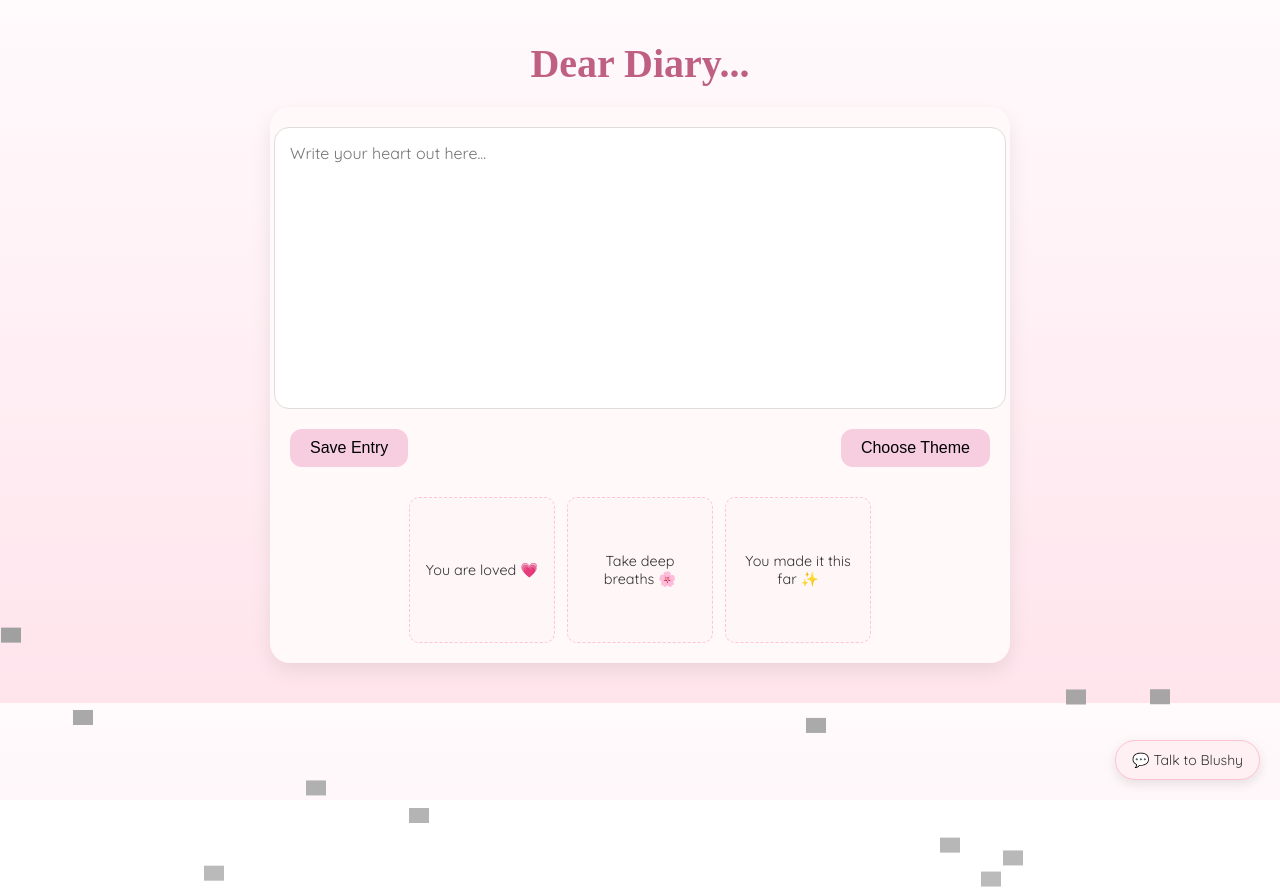
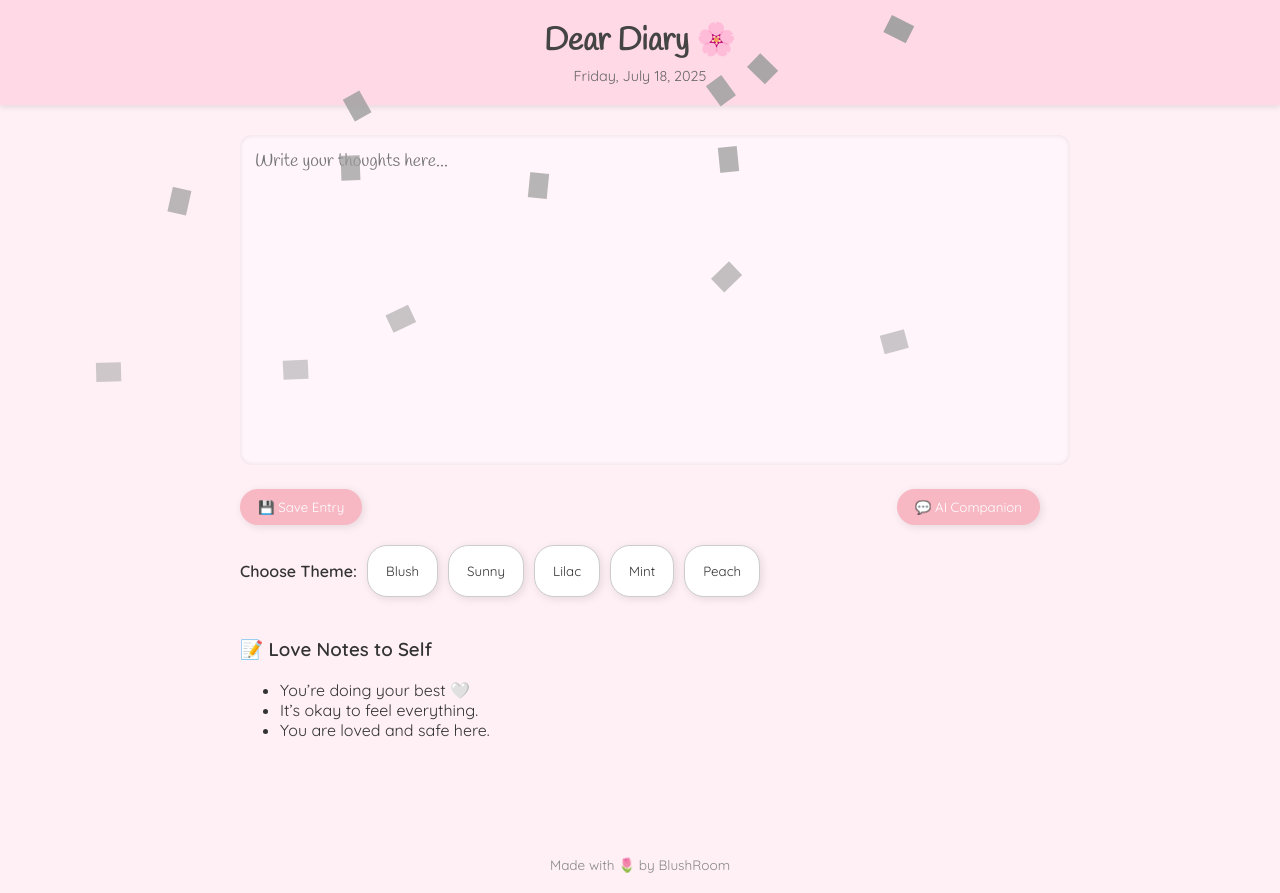
Before and after one commit to diadadhich26/BlushRoom-Journal, a plain HTML site: page journal.html in a window 1280 px wide. Before the commit the page ends 800 px from the top, so only its background shows below. Drawn offline with Linux system fonts and the light colour scheme; grey boxes are pictures that could not be loaded; a web font is replaced by a local one.

Commit message:
Added Custom Theme Changer ✨

```diff
--- a/journal.html
+++ b/journal.html
@@ -3,200 +3,227 @@
 <head>
   <meta charset="UTF-8" />
   <meta name="viewport" content="width=device-width, initial-scale=1.0" />
-  <title>BlushRoom Journal</title>
-  <link rel="preconnect" href="https://fonts.googleapis.com">
-  <link rel="preconnect" href="https://fonts.gstatic.com" crossorigin>
-  <link href="https://fonts.googleapis.com/css2?family=Gloock&family=Quicksand:wght@400;600&display=swap" rel="stylesheet">
+  <title>Journal Box</title>
+
+  <!-- Font -->
+  <link href="https://fonts.googleapis.com/css2?family=Handlee&family=Quicksand:wght@400;600&display=swap" rel="stylesheet" />
+
   <style>
     body {
+      font-family: 'Quicksand', sans-serif;
       margin: 0;
       padding: 0;
-      font-family: 'Quicksand', sans-serif;
-      background: linear-gradient(to bottom, #fffafc, #ffe4ec);
+      background-color: #fff9f4;
+      overflow-x: hidden;
       color: #333;
-      position: relative;
-      overflow-x: hidden;
     }
 
-    h1 {
-      font-family: 'Gloock', serif;
+    header {
       text-align: center;
-      margin-top: 40px;
-      font-size: 2.5rem;
-      color: #bf5f82;
+      padding: 20px;
+      background-color: #ffd9e6;
+      box-shadow: 0 2px 6px rgba(0,0,0,0.1);
+      position: sticky;
+      top: 0;
+      z-index: 10;
+    }
+
+    header h1 {
+      font-family: 'Handlee', cursive;
+      font-size: 2rem;
+      margin: 0;
+      color: #444;
     }
 
     .date-day {
-      text-align: center;
-      font-size: 1rem;
+      font-size: 0.9rem;
+      margin-top: 4px;
       color: #666;
-      margin-top: -20px;
     }
 
-    .journal-box {
-      display: flex;
-      flex-direction: column;
-      align-items: center;
-      margin: 40px auto;
-      padding: 20px;
-      width: 90%;
-      max-width: 700px;
-      background-color: #fff9f9;
-      border-radius: 20px;
-      box-shadow: 0 8px 20px rgba(0, 0, 0, 0.08);
+    .container {
+      padding: 30px;
+      max-width: 800px;
+      margin: auto;
     }
 
     textarea {
       width: 100%;
-      height: 250px;
+      height: 300px;
       padding: 15px;
-      border-radius: 15px;
-      border: 1px solid #ddd;
+      border: none;
+      border-radius: 12px;
       resize: none;
-      font-family: 'Quicksand', sans-serif;
-      font-size: 1rem;
-      background: #fff;
+      font-family: 'Handlee', cursive;
+      font-size: 1.1rem;
+      background-color: #fff5fa;
+      box-shadow: inset 0 0 5px rgba(0, 0, 0, 0.1);
     }
 
-    .buttons {
-      margin-top: 20px;
+    .button-group {
       display: flex;
       justify-content: space-between;
-      width: 100%;
+      margin-top: 20px;
+      flex-wrap: wrap;
+      gap: 10px;
     }
 
     button {
-      padding: 10px 20px;
-      background-color: #f7cde0;
+      padding: 10px 18px;
       border: none;
-      border-radius: 12px;
-      font-size: 1rem;
+      border-radius: 20px;
+      font-family: 'Quicksand', sans-serif;
+      background-color: #f7b7c3;
+      color: #fff;
       cursor: pointer;
-      transition: background-color 0.3s ease;
+      box-shadow: 2px 2px 8px rgba(0, 0, 0, 0.1);
+      transition: all 0.3s ease;
     }
 
     button:hover {
-      background-color: #f4b8d0;
+      background-color: #ec9cae;
     }
 
-    .sticky-board {
+    .theme-selector {
+      margin-top: 20px;
       display: flex;
+      gap: 10px;
       flex-wrap: wrap;
-      gap: 12px;
-      margin-top: 30px;
-      justify-content: center;
     }
 
-    .sticky-note {
-      background-color: #fff6f8;
-      border: 1px dashed #ffc4d6;
-      padding: 12px;
-      border-radius: 10px;
-      font-size: 0.9rem;
-      width: 120px;
-      height: 120px;
-      display: flex;
-      align-items: center;
-      justify-content: center;
-      text-align: center;
-    }
-
-    .ai-bubble {
-      position: fixed;
-      bottom: 20px;
-      right: 20px;
-      background-color: #fff0f4;
-      border: 1px solid #ffc2d1;
-      border-radius: 20px;
-      padding: 10px 16px;
-      cursor: pointer;
-      box-shadow: 0 4px 12px rgba(0,0,0,0.1);
-      font-size: 14px;
+    .theme-selector button {
+      background-color: #fff;
+      color: #333;
+      border: 1px solid #ccc;
     }
 
     .falling-heart {
       position: fixed;
-      width: 20px;
-      height: 20px;
-      background: url('https://i.imgur.com/fnVjQUp.png') no-repeat center;
+      top: -40px;
+      width: 25px;
+      height: 25px;
+      background-image: url('https://i.postimg.cc/SxYfD6tv/pastel-heart.png');
       background-size: contain;
-      animation: fall 6s linear infinite;
-      z-index: 0;
+      background-repeat: no-repeat;
+      z-index: 9999;
+      animation: fall 8s linear infinite;
+      pointer-events: none;
+      opacity: 0.8;
     }
 
     @keyframes fall {
       0% {
-        transform: translateY(-100px);
+        transform: translateY(0) rotate(0deg);
         opacity: 1;
       }
       100% {
-        transform: translateY(100vh);
+        transform: translateY(100vh) rotate(360deg);
         opacity: 0;
       }
     }
+
+    footer {
+      margin-top: 50px;
+      text-align: center;
+      font-size: 0.85rem;
+      padding: 20px;
+      color: #888;
+    }
+
+    /* Theme Options */
+    body.theme-blush {
+      background-color: #fff0f5;
+    }
+
+    body.theme-sunny {
+      background-color: #fffbe7;
+    }
+
+    body.theme-lilac {
+      background-color: #f3e6ff;
+    }
+
+    body.theme-mint {
+      background-color: #e5fff9;
+    }
+
+    body.theme-peach {
+      background-color: #fff1e0;
+    }
+
   </style>
 </head>
-<body>
-  <h1>Dear Diary...</h1>
-  <div class="date-day" id="dateday"></div>
 
-  <div class="journal-box">
-    <textarea id="entry" placeholder="Write your heart out here..."></textarea>
-    <div class="buttons">
-      <button onclick="saveEntry()">Save Entry</button>
-      <button onclick="chooseTheme()">Choose Theme</button>
+<body class="theme-blush">
+  <header>
+    <h1>Dear Diary 🌸</h1>
+    <div class="date-day" id="dateDay"></div>
+  </header>
+
+  <div class="container">
+    <textarea id="journalEntry" placeholder="Write your thoughts here..."></textarea>
+
+    <div class="button-group">
+      <button onclick="saveEntry()">💾 Save Entry</button>
+      <button onclick="openAIChat()">💬 AI Companion</button>
     </div>
 
-    <div class="sticky-board">
-      <div class="sticky-note">You are loved 💗</div>
-      <div class="sticky-note">Take deep breaths 🌸</div>
-      <div class="sticky-note">You made it this far ✨</div>
+    <div class="theme-selector">
+      <p><strong>Choose Theme:</strong></p>
+      <button onclick="changeTheme('theme-blush')">Blush</button>
+      <button onclick="changeTheme('theme-sunny')">Sunny</button>
+      <button onclick="changeTheme('theme-lilac')">Lilac</button>
+      <button onclick="changeTheme('theme-mint')">Mint</button>
+      <button onclick="changeTheme('theme-peach')">Peach</button>
+    </div>
+
+    <!-- Sticky Notes Board Placeholder -->
+    <div style="margin-top: 40px;">
+      <h3>📝 Love Notes to Self</h3>
+      <ul>
+        <li>You’re doing your best 🤍</li>
+        <li>It’s okay to feel everything.</li>
+        <li>You are loved and safe here.</li>
+      </ul>
     </div>
   </div>
 
-  <div class="ai-bubble" onclick="talkAI()">💬 Talk to Blushy</div>
+  <footer>
+    Made with 🌷 by BlushRoom
+  </footer>
 
-<script>
-  function saveEntry() {
-    const text = document.getElementById("entry").value;
-    const today = new Date().toLocaleString();
-    localStorage.setItem(`entry-${today}`, text);
-    alert("Saved to local storage!");
-  }
+  <!-- Falling Hearts Script -->
+  <script>
+    function createHearts() {
+      for (let i = 0; i < 25; i++) {
+        const heart = document.createElement("div");
+        heart.classList.add("falling-heart");
+        heart.style.left = Math.random() * 100 + "vw";
+        heart.style.animationDelay = Math.random() * 8 + "s";
+        document.body.appendChild(heart);
+      }
+    }
+    document.addEventListener("DOMContentLoaded", createHearts);
 
-  function chooseTheme() {
-    const themes = [
-      { bg: '#fffafc', color: '#333' },
-      { bg: '#e6f7ff', color: '#003366' },
-      { bg: '#fff0f5', color: '#663366' },
-      { bg: '#fef6e4', color: '#463f3a' },
-      { bg: '#f0fff0', color: '#2f4f4f' }
-    ];
-    const choice = prompt("Choose a theme number (1-5):\n1. Blush\n2. Sky\n3. Plum\n4. Cream\n5. Mint");
-    const theme = themes[parseInt(choice) - 1];
-    if (theme) {
-      document.body.style.background = theme.bg;
-      document.body.style.color = theme.color;
+    function changeTheme(themeName) {
+      document.body.className = themeName;
     }
-  }
 
-  function talkAI() {
-    alert("Hi, I'm Blushy 💕 Just checking in. How are you feeling today?");
-  }
+    function saveEntry() {
+      const entry = document.getElementById("journalEntry").value;
+      alert("Entry Saved! (for demo only)");
+    }
 
-  function createHearts() {
-    for (let i = 0; i < 20; i++) {
-      const heart = document.createElement("div");
-      heart.classList.add("falling-heart");
-      heart.style.left = Math.random() * 100 + "vw";
-      heart.style.animationDelay = Math.random() * 5 + "s";
-      document.body.appendChild(heart);
+    function openAIChat() {
+      alert("Hi, I’m your soft AI buddy 💭 (Coming soon!)");
     }
-  }
 
-  // Make sure hearts start falling once DOM is ready
-  document.addEventListener("DOMContentLoaded", createHearts);
-</script>
-
+    function setDateDay() {
+      const now = new Date();
+      const options = { weekday: 'long', year: 'numeric', month: 'long', day: 'numeric' };
+      document.getElementById("dateDay").textContent = now.toLocaleDateString('en-US', options);
+    }
+    setDateDay();
+  </script>
 </body>
 </html>
```
